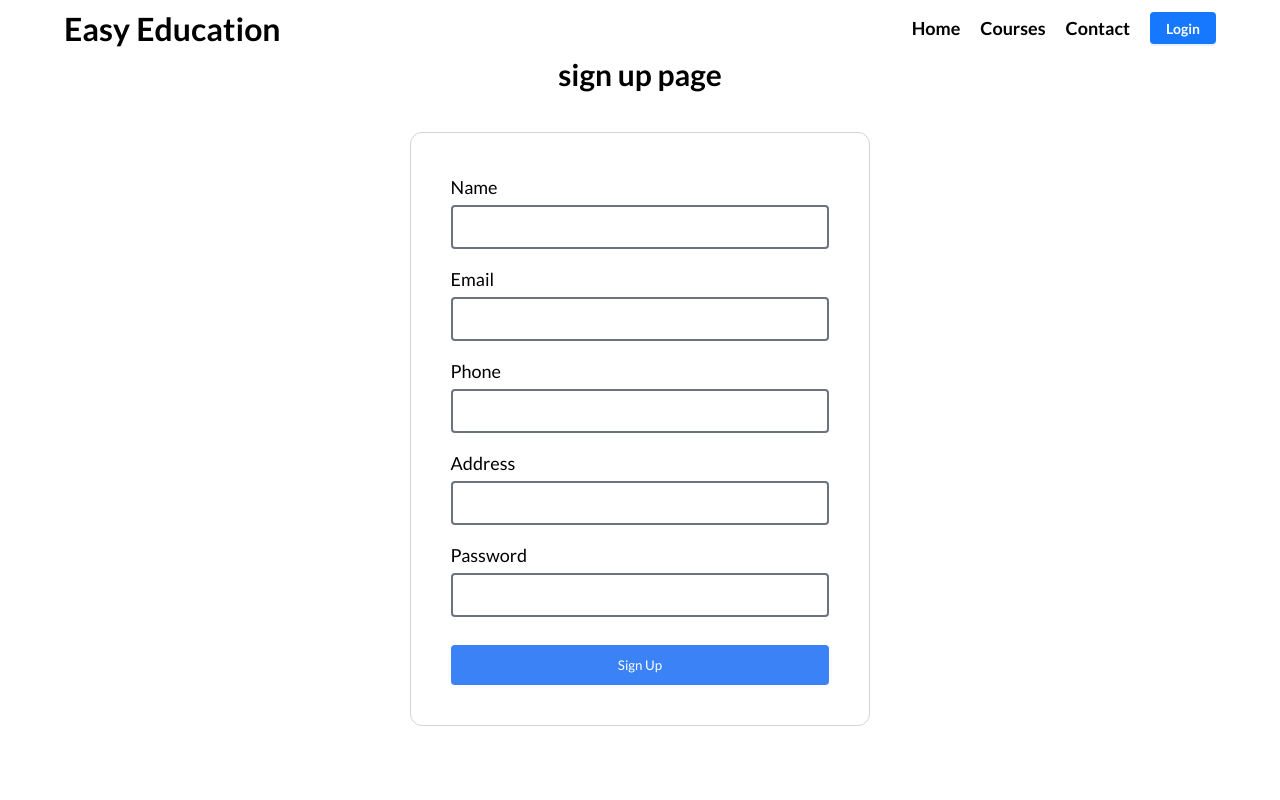
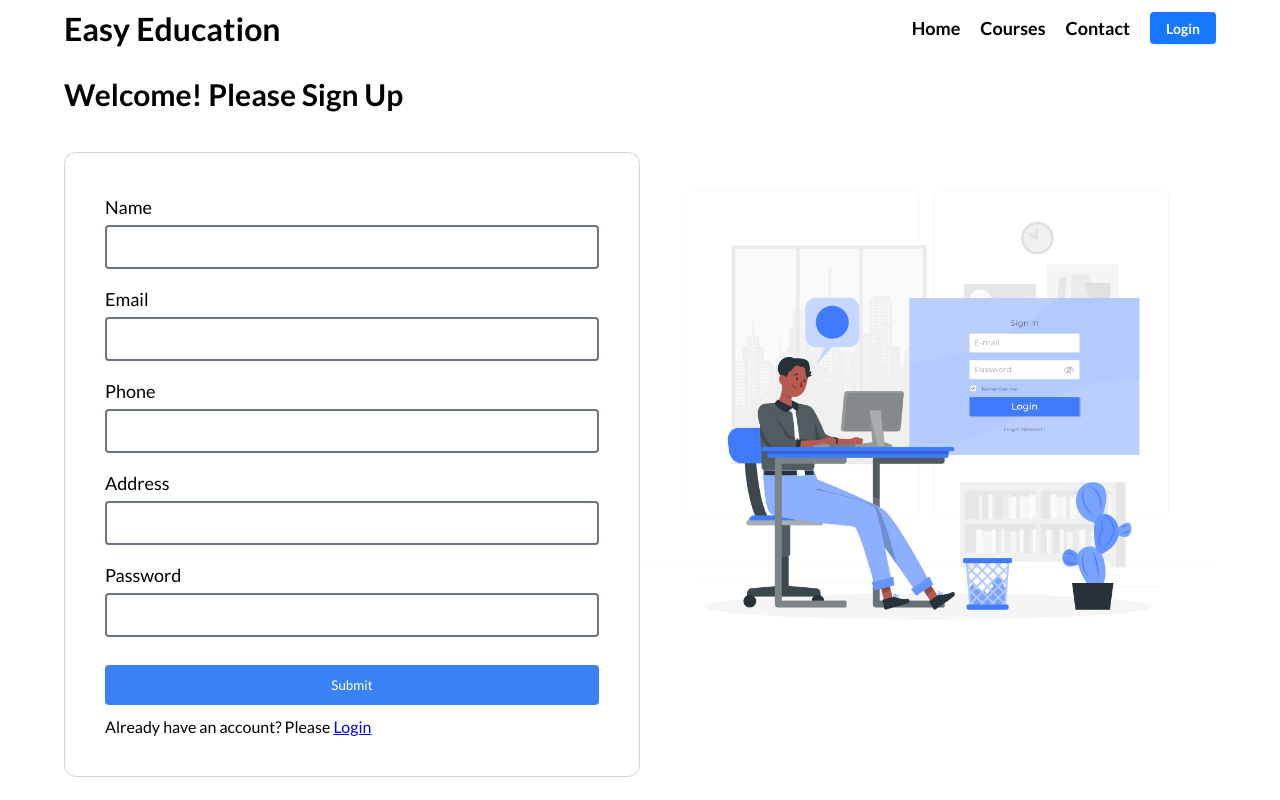
Before and after one commit to Ankan112/goZayaan-frontend, a Next.js app: page /signup in a window 1280 px wide. Built offline with nearby package versions, Linux system fonts and the light colour scheme.

Commit message:
login & signup page done

```diff
--- a/src/components/shared/Form.jsx
+++ b/src/components/shared/Form.jsx
@@ -1,6 +1,7 @@
+import Link from "next/link";
 import { useForm } from "react-hook-form";
 
-const MainForm = ({ fields, onSubmit, btnName, style }) => {
+const MainForm = ({ fields, onSubmit, btnName, style, toggle }) => {
   const {
     register,
     handleSubmit,
@@ -16,7 +17,7 @@ const MainForm = ({ fields, onSubmit, btnName, style }) => {
   return (
     <div
       className={`p-10 rounded-xl border border-solid border-gray-300 mx-auto ${
-        style ? style : "w-2/5"
+        style ? style : "w-full"
       }`}
     >
       <form onSubmit={handleSubmit(handleFormSubmit)}>
@@ -56,6 +57,7 @@ const MainForm = ({ fields, onSubmit, btnName, style }) => {
           {btnName ? btnName : "Submit"}
         </button>
       </form>
+      {toggle}
     </div>
   );
 };
--- a/src/pages/login/index.jsx
+++ b/src/pages/login/index.jsx
@@ -1,9 +1,11 @@
 import MainForm from "@/components/shared/Form";
 import Navbar from "@/components/shared/Navbar";
+import Image from "next/image";
+import Link from "next/link";
 
 const Login = () => {
   const handleFormSubmit = (data) => {
-    console.log("Form data submitted:", data);
+    console.log(data);
   };
   // Name is mandatory but label,type and placeholder are optional.
   const fields = [
@@ -13,10 +15,32 @@ const Login = () => {
   return (
     <>
       <Navbar />
-      <div className="mt-14 main-container">
-        <p className="text-center text-3xl mt-5 font-semibold">Login page</p>
-        <div className=" mt-10">
-          <MainForm fields={fields} onSubmit={handleFormSubmit} />
+      <div className="mt-14 main-container flex items-center flex-col-reverse md:flex-row">
+        <div className="w-full md:w-1/2">
+          <p className=" text-3xl mt-5 font-semibold">
+            Welcome Back! Please Login
+          </p>
+          <div className=" mt-10">
+            <MainForm
+              fields={fields}
+              onSubmit={handleFormSubmit}
+              toggle={
+                <p className="mt-3">
+                  Don&#39;t have an account? Please{" "}
+                  <Link href={"/signup"}>SignUp</Link>
+                </p>
+              }
+            />
+          </div>
+        </div>
+        <div className="w-full md:w-1/2">
+          <Image
+            alt="auth"
+            src={"/images/auth.png"}
+            height={500}
+            layout="responsive"
+            width={300}
+          />
         </div>
       </div>
     </>
--- a/src/pages/signup/index.jsx
+++ b/src/pages/signup/index.jsx
@@ -1,5 +1,7 @@
 import MainForm from "@/components/shared/Form";
 import Navbar from "@/components/shared/Navbar";
+import Image from "next/image";
+import Link from "next/link";
 import React from "react";
 
 const SingUpPage = () => {
@@ -17,13 +19,31 @@ const SingUpPage = () => {
   return (
     <>
       <Navbar />
-      <div className="mt-14 main-container">
-        <p className="text-center text-3xl mt-5 font-semibold">sign up page</p>
-        <div className="mt-10">
-          <MainForm
-            fields={fields}
-            onSubmit={handleFormSubmit}
-            btnName={"Sign Up"}
+      <div className="mt-14 main-container flex items-center flex-col-reverse md:flex-row">
+        <div className="w-full md:w-1/2">
+          <p className=" text-3xl mt-5 font-semibold">
+            Welcome! Please Sign Up
+          </p>
+          <div className=" mt-10">
+            <MainForm
+              fields={fields}
+              onSubmit={handleFormSubmit}
+              toggle={
+                <p className="mt-3">
+                  Already have an account? Please{" "}
+                  <Link href={"/login"}>Login</Link>
+                </p>
+              }
+            />
+          </div>
+        </div>
+        <div className="w-full md:w-1/2">
+          <Image
+            alt="auth"
+            src={"/images/auth.png"}
+            height={500}
+            layout="responsive"
+            width={300}
           />
         </div>
       </div>
```
